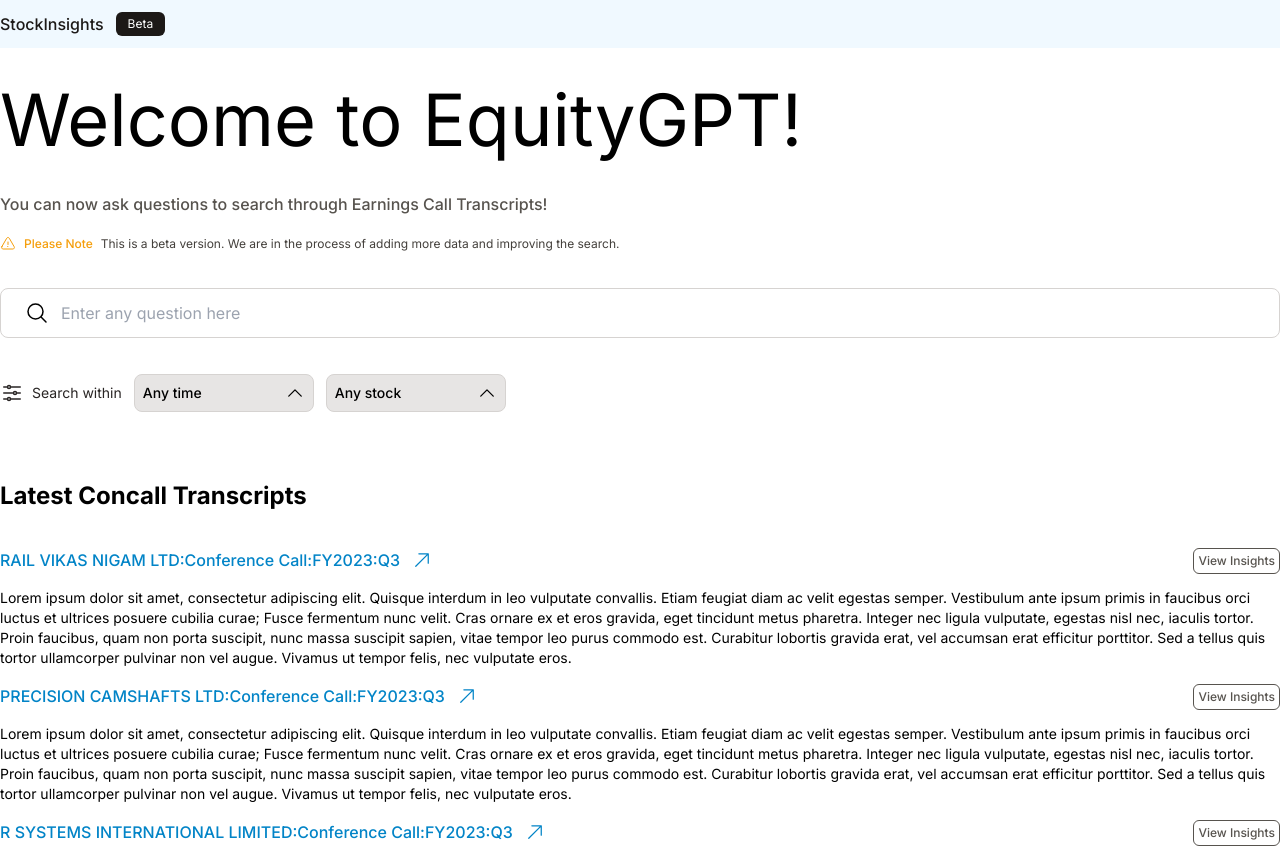
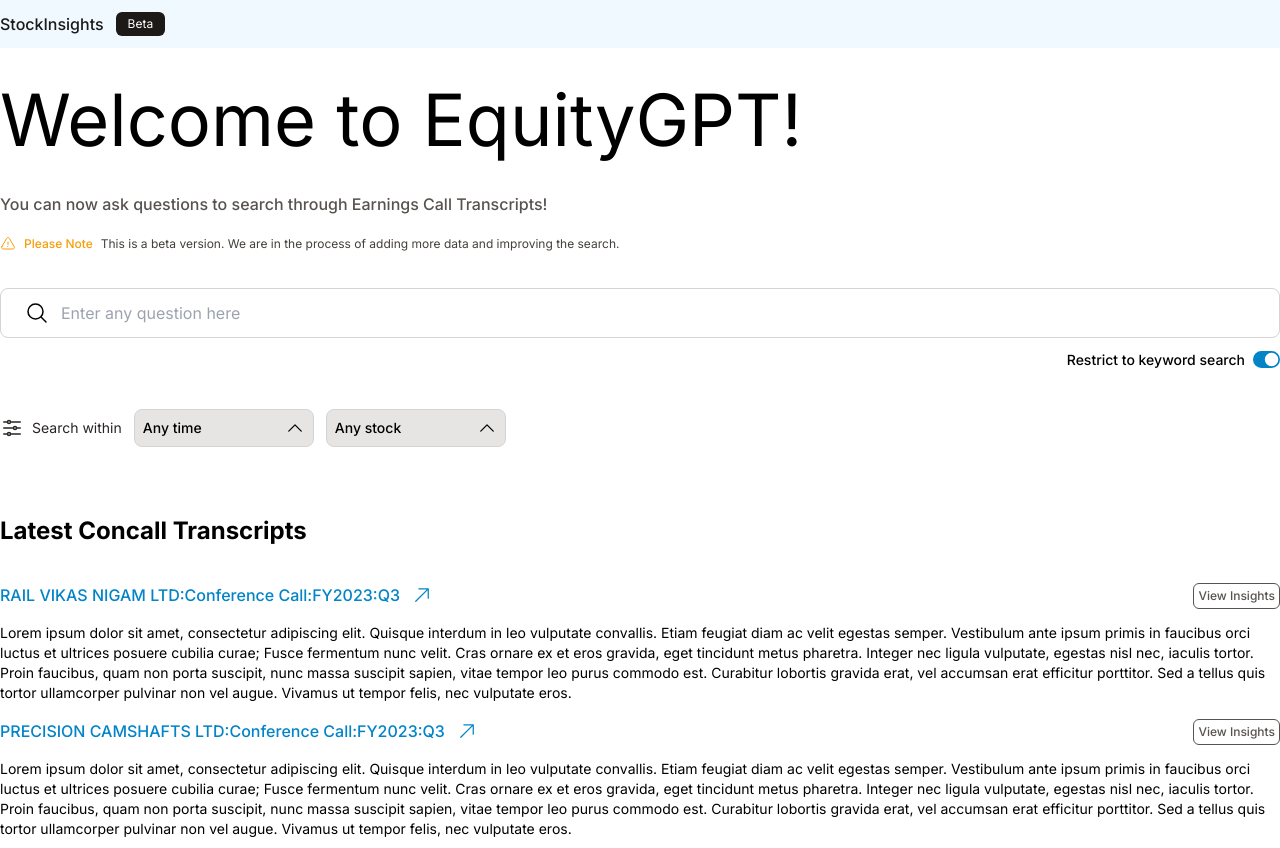
Before and after one commit to dibkb/stockInsights-assignment, a React (Vite) app: page / in a window 1280 px wide. Shown: the top 848 px of the page. Built offline with nearby package versions, Linux system fonts and the light colour scheme; the HTML template or start-up script is replaced by a standard one.

Commit message:
keyword search toggle

```diff
--- a/src/components/Search.tsx
+++ b/src/components/Search.tsx
@@ -12,7 +12,7 @@
   stockOptions,
 } from "../data/data";
 import FilteredItem from "./FilteredItem";
-import { SearchBar } from "./searchBar";
+import { SearchBar } from "./SearchBar";
 const Search: React.FC = () => {
   const [selectTime, setSelectTime] = useState<boolean>(false);
   const [selectStock, setSelectStock] = useState<boolean>(false);
--- a/src/components/searchBar.tsx
+++ b/src/components/searchBar.tsx
@@ -1,8 +1,11 @@
 import { MagnifyingGlassIcon } from "@heroicons/react/24/outline";
-import React from "react";
+import { BsToggleOff, BsToggleOn } from "react-icons/bs";
+import React, { useState } from "react";
 export const SearchBar: React.FC = () => {
+  const [keywordSearch, setKeywordSearch] = useState<boolean>(false);
   return (
-    <div className="border border-stone-300 rounded-lg py-3 px-6 my-9 flex gap-3">
+    <div className="my-9 ">
+      <div className="border border-stone-300 rounded-lg py-3 px-6 flex gap-3">
         <MagnifyingGlassIcon className="h-6 w-6" />
         <input
           type="text"
@@ -10,5 +13,17 @@
           className="flex-grow"
         />
       </div>
+      <div
+        className="ml-auto w-fit text-sm font-medium flex items-center gap-2 mt-2"
+        onClick={() => setKeywordSearch((prev) => !prev)}
+      >
+        <p>Restrict to keyword search</p>
+        {keywordSearch ? (
+          <BsToggleOff size={27} className="text-stone-300" />
+        ) : (
+          <BsToggleOn size={27} className="text-sky-600" />
+        )}
+      </div>
+    </div>
   );
 };
```
Lines whose indentation alone changed are shown as unchanged.
